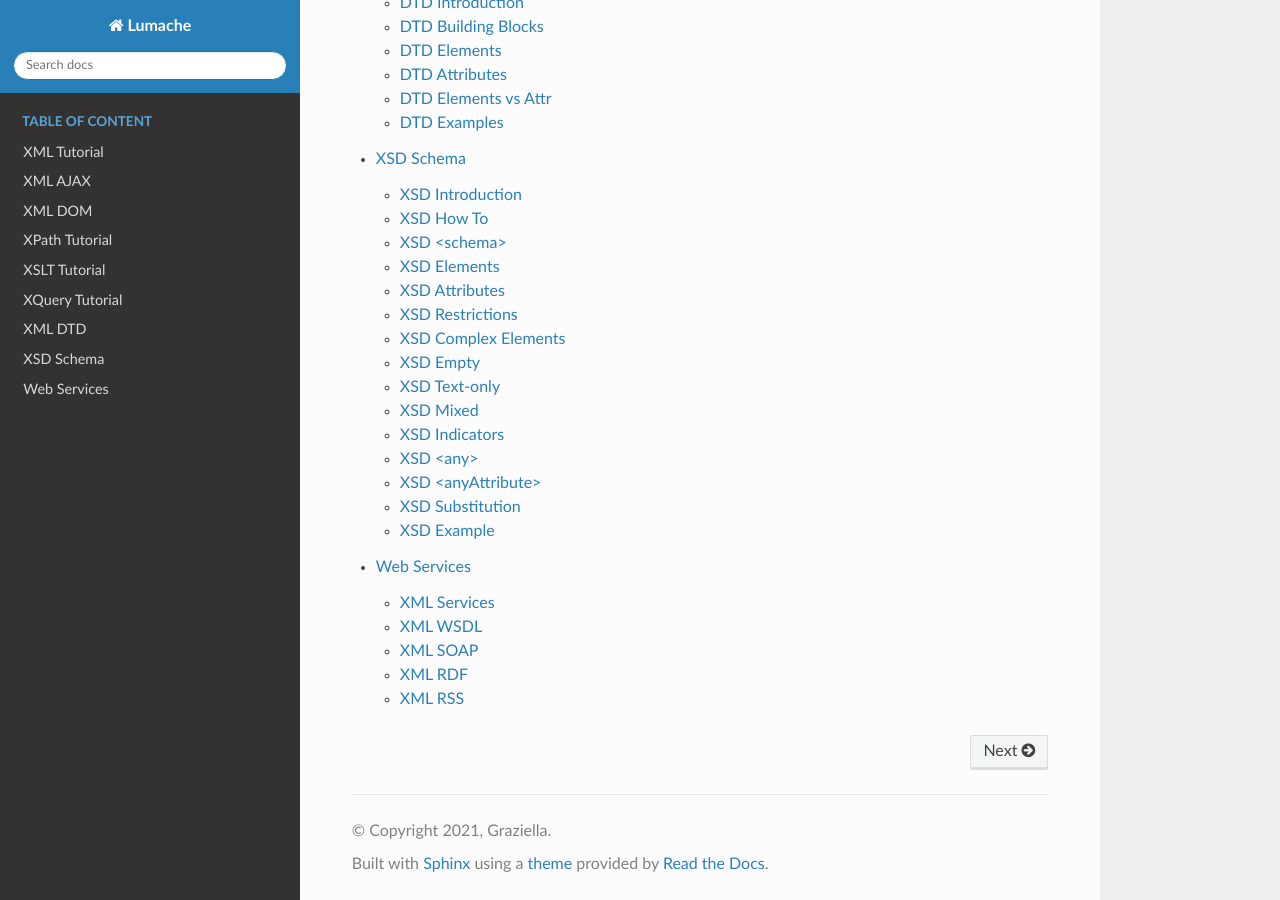
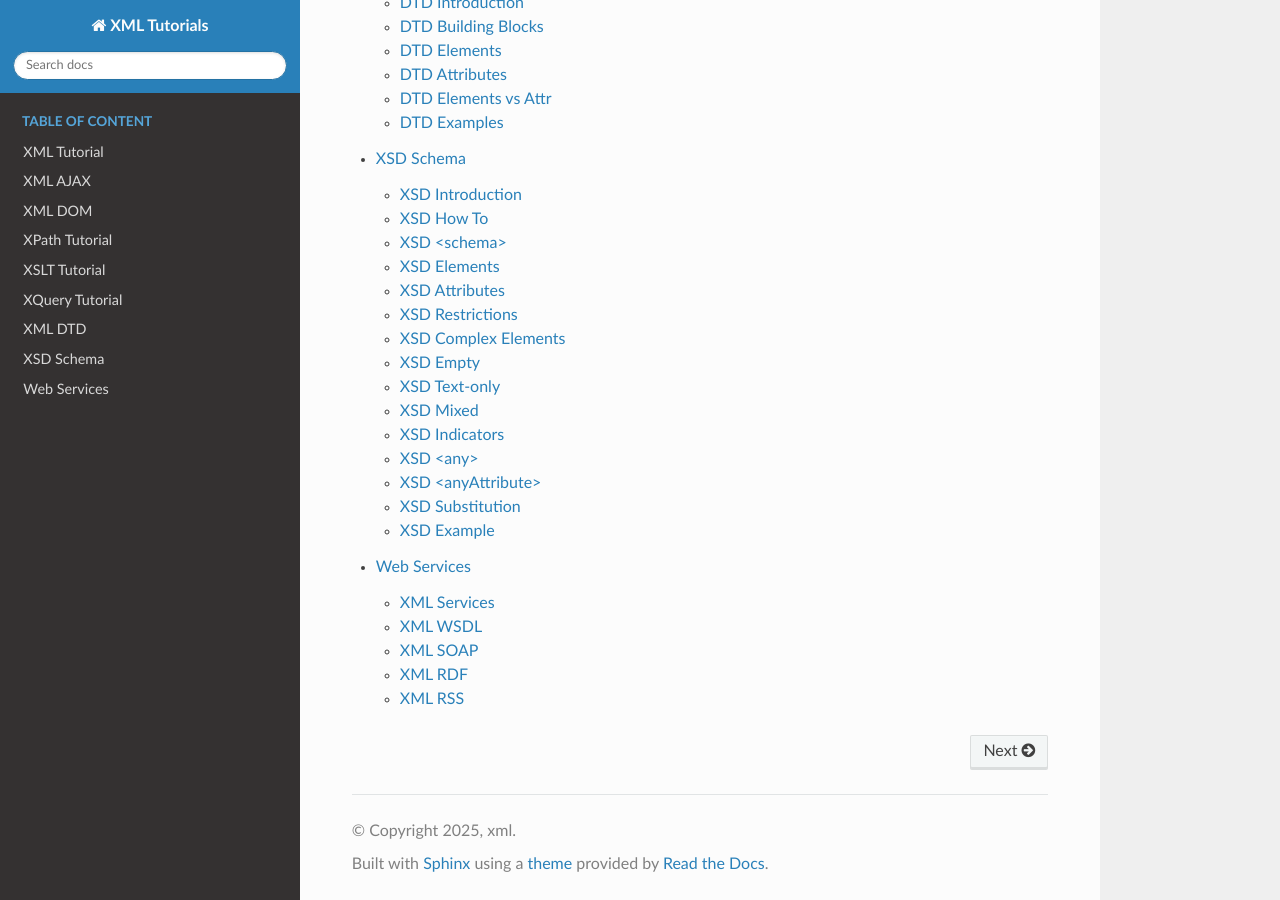
Before and after one commit to tsx-khann/xml-tutorials, a Sphinx documentation site: the page built from docs/source/index.rst, in a window 1280 px wide and 900 px high, scrolled down 2490 px. Built offline with Sphinx 7.4.7 and the Read the Docs theme 3.1.0, drawn with Linux system fonts in a browser that asks for light colours; pages that are not in the unit, such as notebooks, are missing from menus.

Commit message:
Update conf.py

```diff
--- a/docs/source/conf.py
+++ b/docs/source/conf.py
@@ -2,9 +2,9 @@
 
 # -- Project information
 
-project = 'Lumache'
-copyright = '2021, Graziella'
-author = 'Graziella'
+project = 'XML Tutorials'
+copyright = '2025, xml'
+author = 'Agustino Lrra sheeeshh'
 
 release = '0.1'
 version = '0.1.0'
```
